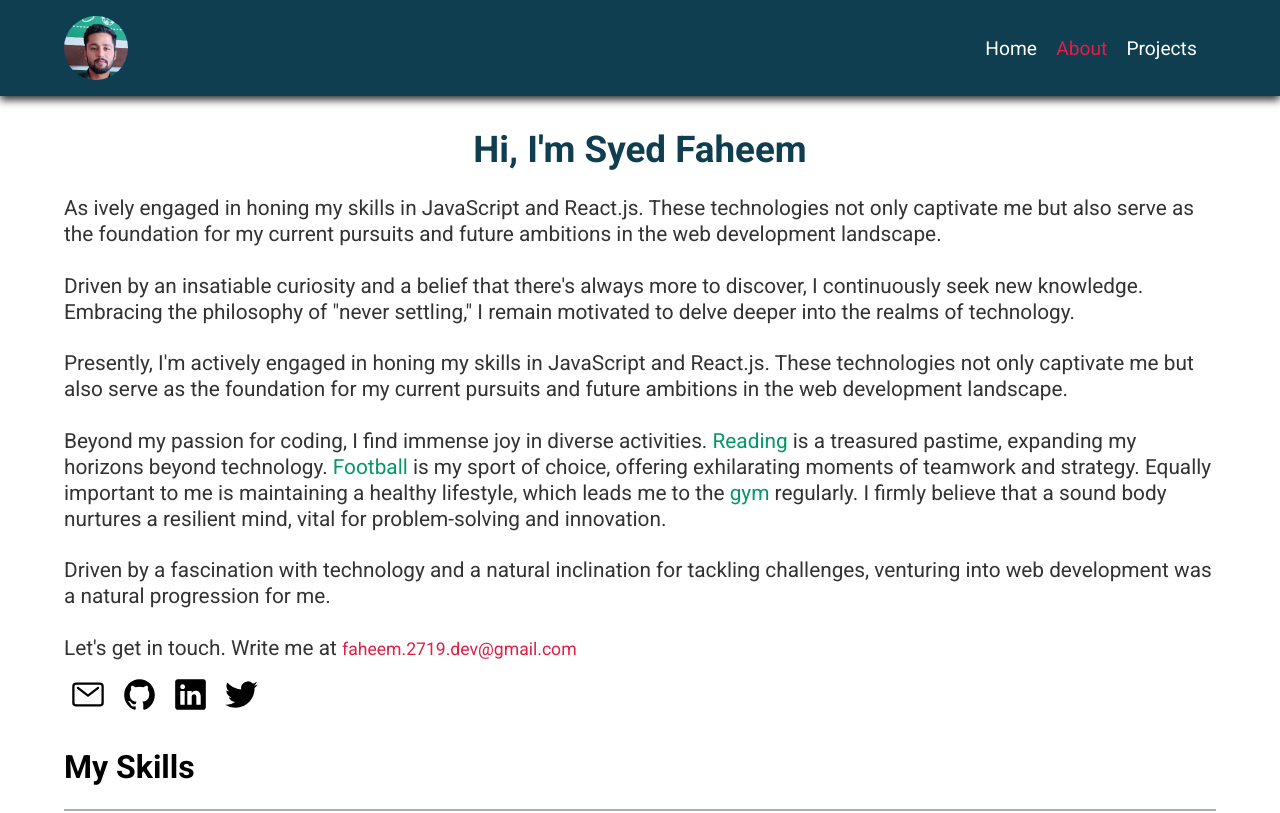
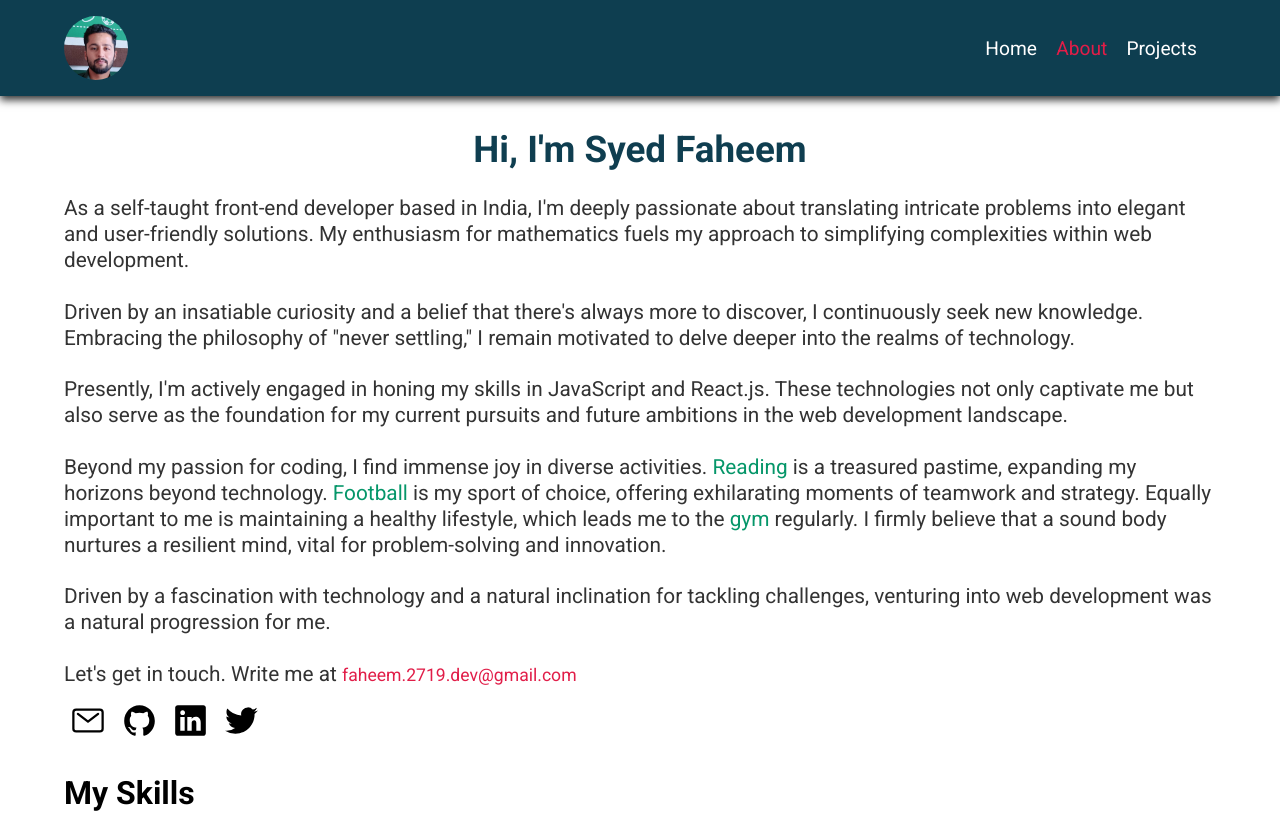
Before and after one commit to syedfaheem27/personal-portfolio, a React (Vite) app: page /about in a window 1280 px wide. Shown: the top 813 px of the page. Built offline with nearby package versions, Linux system fonts and the light colour scheme.

Commit message:
Edit About

```diff
--- a/src/pages/About.jsx
+++ b/src/pages/About.jsx
@@ -25,8 +25,11 @@ const About = () => {
 
           <section className={styles.content}>
             <p>
-              As ively engaged in honing my skills in JavaScript and React.js. These technologies not only captivate me but also serve as the foundation
-              for my current pursuits and future ambitions in the web development landscape.
+              As a self-taught front-end developer based in India,
+              I'm deeply passionate about translating intricate
+              problems into elegant and user-friendly solutions.
+              My enthusiasm for mathematics fuels my approach to
+              simplifying complexities within web development.
             </p>
             <p>
               Driven by an insatiable curiosity and a belief that there's always more to discover,
```
